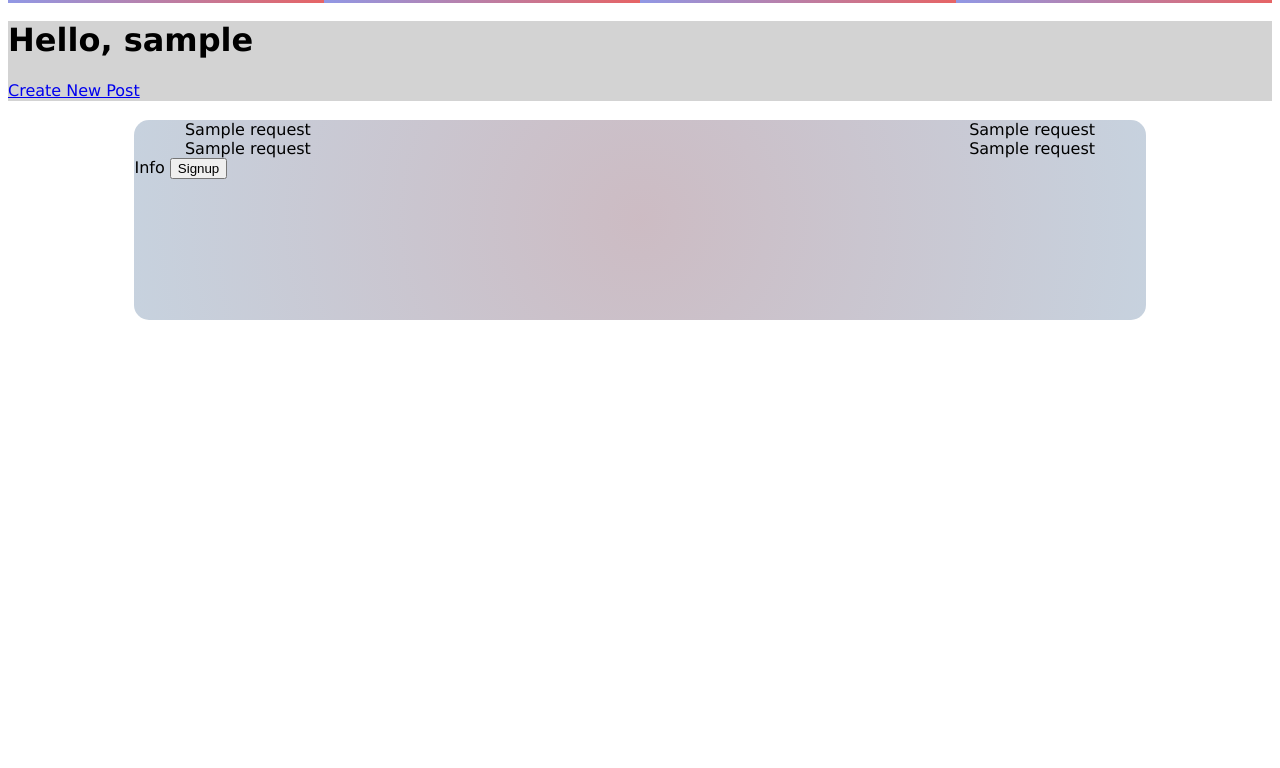
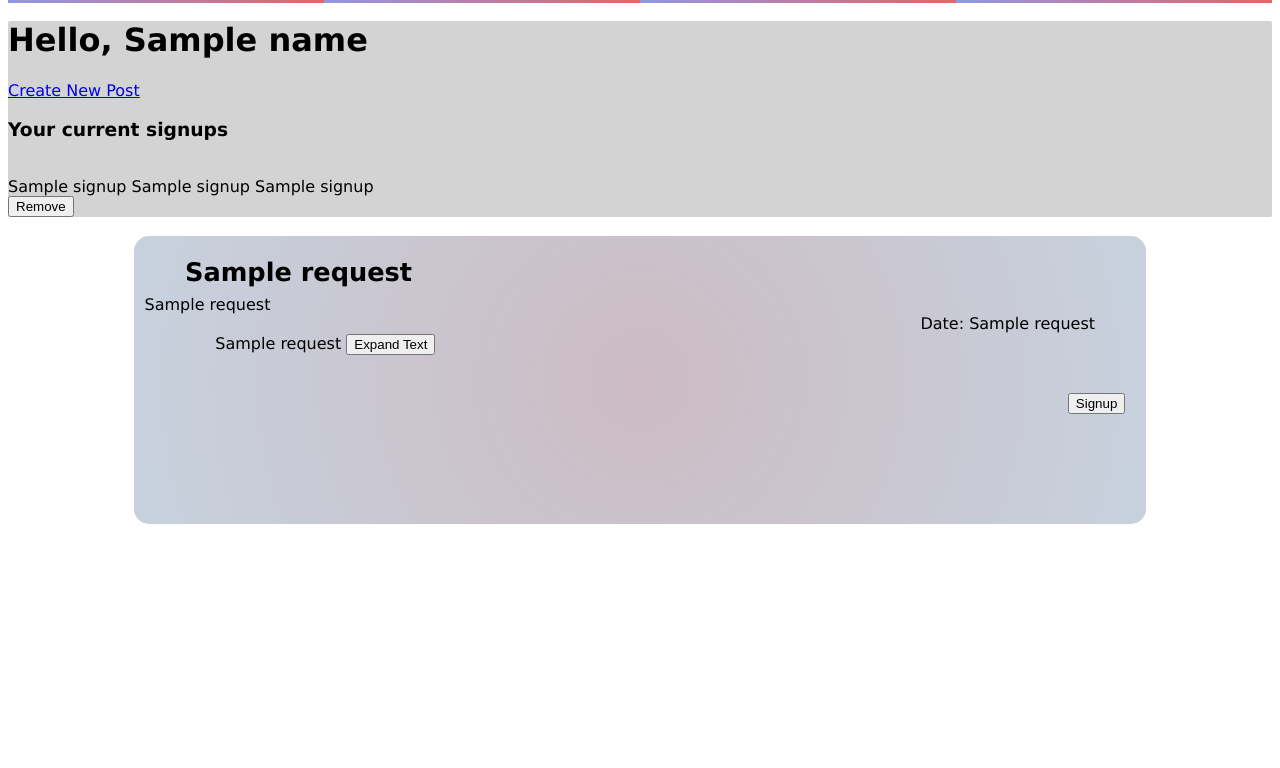
Before and after one commit to kittyconfusion/Web-Final-Project, a Flask app: template templates/mainpage.html in a window 1280 px wide. Shown: the part 40-808 px from the top of the page. Run offline with Flask 2, Linux system fonts and the light colour scheme; the template is opened without the code that fills it: most values are stand-ins (such as "Sample title", 1, 10 or a date in 2020).

Commit message:
Working signup. Various user improvements.

```diff
--- a/main.py
+++ b/main.py
@@ -30,13 +30,6 @@ app = fk.Flask(
 #Will auto apply all changes but will not open in an external window
 #app.run(debug=True)
 
-def dict_factory(cursor, row):
-    d = {}
-    for index, col in enumerate(cursor.description):
-        d[col[0]] = row[index]
-    s = cursor
-    return d
-
 database = sqlite3.connect("database.db", check_same_thread = False)
 cursor = database.cursor()
 #cursor.row_factory = dict_factory
@@ -44,12 +37,12 @@ cursor = database.cursor()
 #connectionP = sqlite3.connect("helpposts.db", check_same_thread = False)
 #cursorP = connectionP.cursor()
 #cursorP.execute("CREATE TABLE IF NOT EXISTS posts (id INTEGER PRIMARY KEY, name TEXT, position TEXT, room TEXT, content TEXT, dueDate TEXT)")
-
+#cursor.execute("DROP TABLE signups")
 cursor.execute("CREATE TABLE IF NOT EXISTS users (id INTEGER PRIMARY KEY, usertype TEXT, username TEXT, password TEXT, nickname TEXT)")
 
-cursor.execute("CREATE TABLE IF NOT EXISTS requests (ownerid INTEGER, name TEXT, location TEXT, position TEXT, description TEXT, dueDate TEXT, timemade REAL)")
+cursor.execute("CREATE TABLE IF NOT EXISTS requests (ownerid INTEGER, name TEXT, location TEXT, position TEXT, description TEXT, dueDate TEXT, timemade REAL, requestid INTEGER)")
 
-cursor.execute("CREATE TABLE IF NOT EXISTS signups (requestid INTEGER, signupid INTEGER)")
+cursor.execute("CREATE TABLE IF NOT EXISTS signups (requestid INTEGER, userid INTEGER)")
 
 USERNAME_RE = re.compile(r"^[\w-]{3,20}$")
 #PASSWORD_RE = re.compile(r"^[.]{3,20}$")
@@ -115,14 +108,15 @@ def checkUserLogin(cookieText):
 
 def createRequest(idVal,name,loc,desc,due):
 
-    sql = ''' INSERT INTO requests(ownerid, name, position, location, description, dueDate, timemade) VALUES(?,?,?,?,?,?,?) '''
+    sql = ''' INSERT INTO requests(ownerid, name, position, location, description, dueDate, timemade, requestid) VALUES(?,?,?,?,?,?,?,?) '''
 
     current = datetime.now().timestamp()
 
     cursor.execute("SELECT usertype FROM users WHERE id = ?", (idVal,))
     position = cursor.fetchone()[0]
+    requestid = randint(10**10,10**11)
 
-    cursor.execute(sql, (idVal,name,position,loc,desc,due,current))
+    cursor.execute(sql, (idVal,name,position,loc,desc,due,current,requestid))
     database.commit()
 
 #Creates a new user in the database
@@ -137,7 +131,14 @@ def createUser(userType,username,password):
 
     return username + "|" + createCookieStringHash(hashedPassword,idVal)
 
-
+def getSignups(cookietext):
+    p = cursor.execute("SELECT requestid FROM signups WHERE userid = ?",(getUserIDFromCookie(cookietext),)).fetchall()
+    posts = []
+    #logging.info(p)
+    for s in range(len(p)):
+        cursor.execute("SELECT * FROM requests WHERE requestid = ?", (p[s][0],))
+        posts.append(cursor.fetchone())
+    return posts
 
 #Returns a string of the current database entires
 def debugDatabaseStrUsers():
@@ -150,12 +151,14 @@ def debugDatabaseStrUsers():
     #logging.info(string)
     return string
 
-###-----WEBPAGE LOGIC-----###
+
 
 def getPosts(startPage,numPerPage):
     p = cursor.execute(f"SELECT * FROM requests ORDER BY timemade DESC LIMIT {numPerPage} OFFSET {startPage * numPerPage}")
     posts = [x for x in p]
     return posts
+
+    ###-----WEBPAGE LOGIC-----###
 
 @app.route('/settingspage',methods = ['POST', 'GET'])
 def settings():
@@ -172,6 +175,7 @@ def settings():
     method = fk.request.method
 
     if method == "POST":
+
         newnick = fk.request.form["nickname"]
         cursor.execute("UPDATE users SET nickname = ? WHERE id =?",(newnick,userid))
         database.commit()
@@ -181,8 +185,9 @@ def settings():
     return fk.render_template('settingspage.html',currentname = nick)
 
 
-@app.route('/mainpage')
+@app.route('/mainpage',methods = ['POST','GET'])
 def mainpage():
+    method = fk.request.method
     if "userinfo" not in fk.request.cookies:
         return fk.make_response(fk.redirect(fk.url_for("loginpage"), code=302))
 
@@ -191,8 +196,16 @@ def mainpage():
     if not checkUserLogin(cookie):
         return fk.make_response(fk.redirect(fk.url_for("loginpage"), code=302))
 
-    #return fk.render_template('mainpage.html')
-    return fk.render_template('mainpage.html', posts=getPosts(0,10),allUser = debugDatabaseStrUsers(),username = cookie.split("|")[0])
+
+    if method == "POST":
+        attemptsignupid = (list(fk.request.form.keys())[0])
+        if attemptsignupid[-6:] == 'remove':
+            cursor.execute("DELETE FROM signups WHERE requestid = ?",(int(attemptsignupid[:-6]),))
+        else:
+            cursor.execute("INSERT INTO signups(requestid,userid) VALUES(?,?)", (int(attemptsignupid),getUserIDFromCookie(cookie)))
+        database.commit()
+
+    return fk.render_template('mainpage.html', signups=getSignups(cookie), posts=getPosts(0,10),name = getUserNicknameFromCookie(cookie))
 
 
 @app.route('/')
@@ -249,7 +262,7 @@ def createNew() :
     if (password == password2 and (USERNAME_RE.search(username) and PASSWORD_RE.search(password))):
       cursor.execute("SELECT id FROM users WHERE username = ?", (username,))
       if cursor.fetchone() :
-        return fk.render_template('createNew.html', username="", password="", password2="", logerror = "Username already exists!")
+        return fk.render_template('createNew.html', username="", password="", password2="", logerror = "Username or Password already exists!")
       else :
         cText = createUser(role,username,password)
         resp = fk.make_response(fk.redirect(fk.url_for("mainpage"), code=302))
--- a/static/style.css
+++ b/static/style.css
@@ -10,8 +10,9 @@ html, body {
 }
 
 #mainbody {
-    height: 5em;
+
     background: lightgray;
+    border-radius: 2px;
 }
 
 #headercontainer {
@@ -29,21 +30,48 @@ html, body {
     justify-content: center;
 }
 
-.request {
+#request {
     width: 80%;
-    height: 25vh;
     background: white;
     background: radial-gradient(circle, rgba(163,132,146,0.55) 0%, rgba(143,165,190,0.5) 100%);
     margin: auto;
     border-radius: 15px;
 }
 
-.lalign {
+.content {
+  padding-top:2%;
+}
+
+.teacher {
     padding-left: 5%;
     float: left;
+    font-size: 2vw;
+    font-weight: bold;
 }
 
-.ralign {
-    padding-right: 5%;
-    float: right;
+.roomNum {
+    padding-left: 1%;
+    padding-top: 5%;
 }
+
+.description {
+  width: 60%;
+  height: 40%;
+  padding-left: 8%;
+  float: left;
+  padding-top: 2%;
+  overflow-wrap: break-word;
+  overflow: hidden;
+}
+
+.dueDate {
+  padding-right: 5%;
+  float: right;
+}
+
+.signup {
+  float:right;
+  padding-right: 2%;
+  padding-top: 6%;
+
+}
--- a/templates/base.html
+++ b/templates/base.html
@@ -5,7 +5,7 @@
     <meta charset="utf-8">
     <title>{% block title %}{% endblock %}</title>
     <link rel="stylesheet" type="text/css" href="/static/style.css">
-    <script src="/static/winbox.bundle.js"></script>
+    <!--<script src="/static/winbox.bundle.js"></script>-->
 </head>
     {% include "headertabs.html" %}
 <body>
--- a/templates/createNew.html
+++ b/templates/createNew.html
@@ -25,5 +25,7 @@
     </form>
     <br> <br> <br>
     <a href="/attemptLogin"> Return to Login </a>
+    <br> <br> <br>
+    <b> Make sure to choose the correct position and to remember your password! </b>
   </body>
 </html>
--- a/templates/createPost.html
+++ b/templates/createPost.html
@@ -13,7 +13,7 @@
       <label for="room">Room Number</label><br>
       <input type="text" id="room" name="room" value="Room "><br>
 
-      <label for="dueDate">Due Date</label><br>
+      <label for="dueDate">Date</label><br>
       <input type="date" id="dueDate" name="dueDate" value=""><br>
 
       <label for="description">Problem Description</label><br>
--- a/templates/mainpage.html
+++ b/templates/mainpage.html
@@ -5,18 +5,47 @@
 {%block content%}
 
 <div id="mainbody">
-    <h1>Hello, {{username}}</h1>
+    <h1>Hello, {{name}}</h1>
     <p> <a href="/createPost"> Create New Post </a></p>
+
+    <h3>Your current signups</h3>
+{% for signup in signups %}
+    <br>
+    <div>
+    <span> {{signup[1]}} {{signup[2]}} {{signup[5]}}</span>
+        <form method="POST">
+            <input name="{{signup[7]}}remove" type="submit" value="Remove" />
+        </form>
+    </div>
+{% endfor %}
 </div>
 {% for request in posts %}
     <br>
-    <div class="request">
-        <span class="lalign">{{request[1]}}</span>
-        <span  class="ralign">{{request[2]}}</span>
+    <div id="request" style="height: 18em;">
+      <div class="content">
+        <span class="teacher">{{request[1]}}</span> <br> <br>
+        <span  class="roomNum">{{request[2]}}</span>
         <br>
-        <span class="lalign">{{request[4]}}</span>
-        <span class="ralign">{{request[5]}}</span>
-        <br><div> Info <button>Signup</button></div>
+        <span class="description">
+          {{request[4]}}
+          <button onclick="
+            len = '{{request[4]}}'.length;
+            len = 20 + len/90;
+            len = len.toString();
+            this.parentElement.parentElement.parentElement.style.height= len+'em';
+            " id="expandButton"> Expand Text </button>
+        </span>
+
+        <span class="dueDate">Date: {{request[5]}}</span>
+        <br>
+          <div class="signup">
+          <form method="POST">
+            <input name="{{request[7]}}" type="submit" value="Signup" />
+          </form>
+          </div>
+
+      </div>
+      </div>
     </div>
 {% endfor %}
 
```
Also changed, not shown: database.db.
